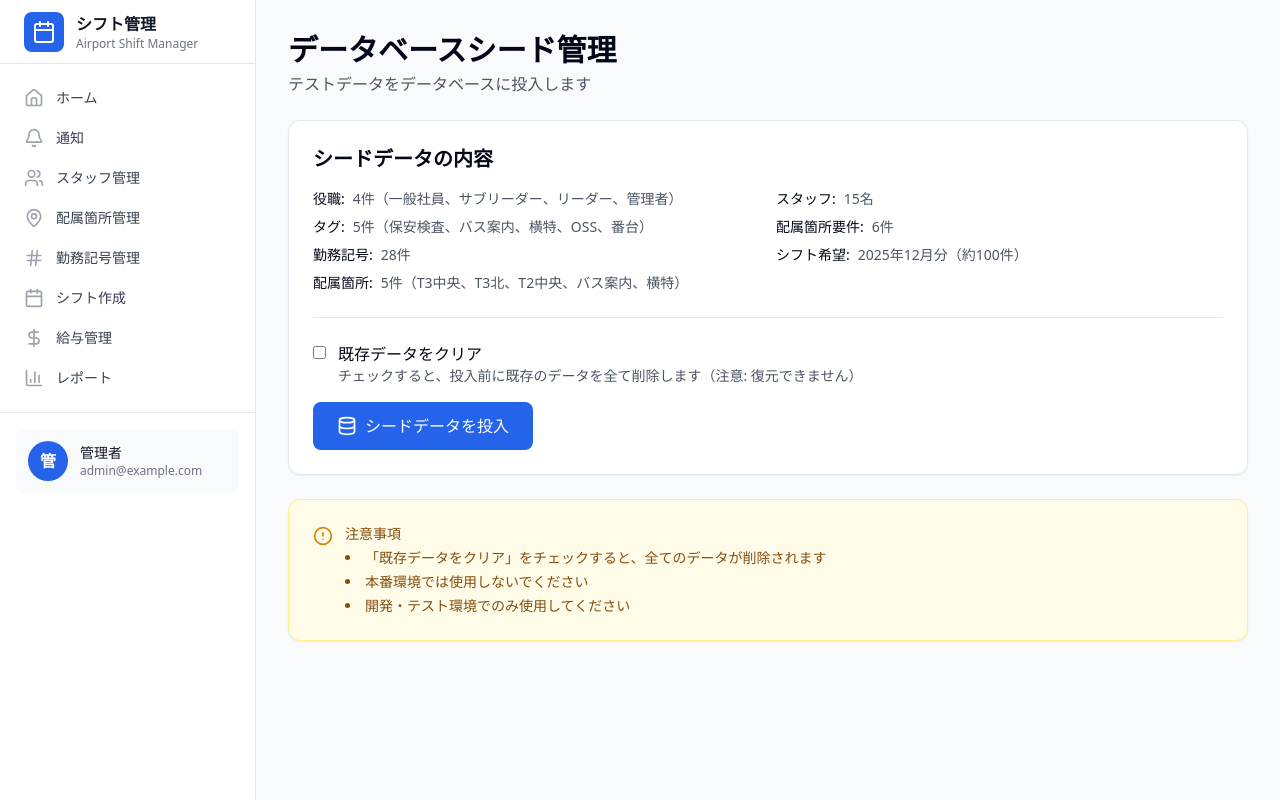
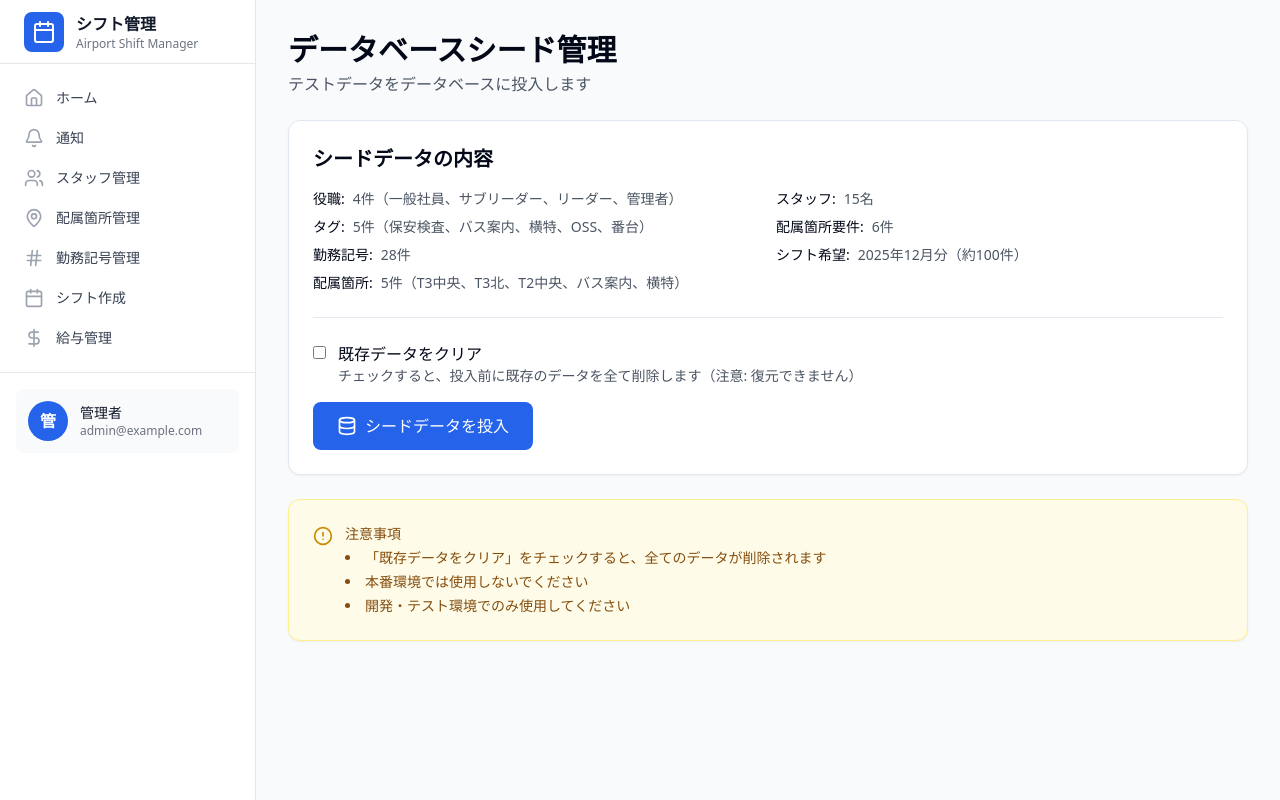
Before and after one commit to ikki-dali/airport-shift, a Next.js app: page /admin/seed in a window 1280 px wide. Built offline with nearby package versions, Linux system fonts and the light colour scheme; no server answers; the database is empty.

Commit message:
レポートリンクを一時削除、PWAアイコン参照を削除

```diff
--- a/components/layout/AppSidebar.tsx
+++ b/components/layout/AppSidebar.tsx
@@ -10,7 +10,6 @@ import {
   Hash,
   Calendar,
   DollarSign,
-  BarChart3,
   Bell
 } from 'lucide-react'
 import { cn } from '@/lib/utils'
@@ -24,7 +23,6 @@ const navigation = [
   { name: '勤務記号管理', href: '/duty-codes', icon: Hash },
   { name: 'シフト作成', href: '/shifts/create', icon: Calendar },
   { name: '給与管理', href: '/payroll', icon: DollarSign },
-  { name: 'レポート', href: '/reports', icon: BarChart3 },
 ]
 
 export function AppSidebar() {
--- a/components/layout/MobileNav.tsx
+++ b/components/layout/MobileNav.tsx
@@ -10,7 +10,6 @@ import {
   Hash,
   Calendar,
   DollarSign,
-  BarChart3,
   Menu,
   X,
   Bell
@@ -26,7 +25,6 @@ const navigation = [
   { name: '勤務記号管理', href: '/duty-codes', icon: Hash },
   { name: 'シフト作成', href: '/shifts/create', icon: Calendar },
   { name: '給与管理', href: '/payroll', icon: DollarSign },
-  { name: 'レポート', href: '/reports', icon: BarChart3 },
 ]
 
 export function MobileNav() {
```
Also changed, not shown: public/manifest.json.
